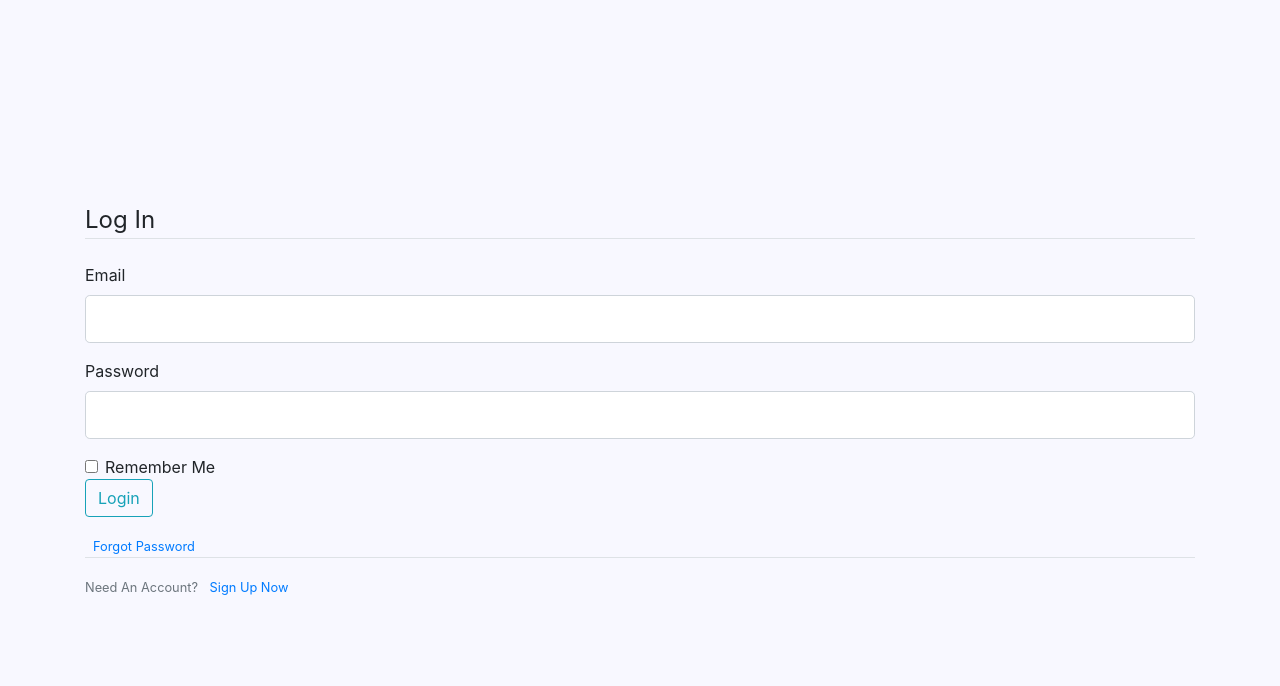
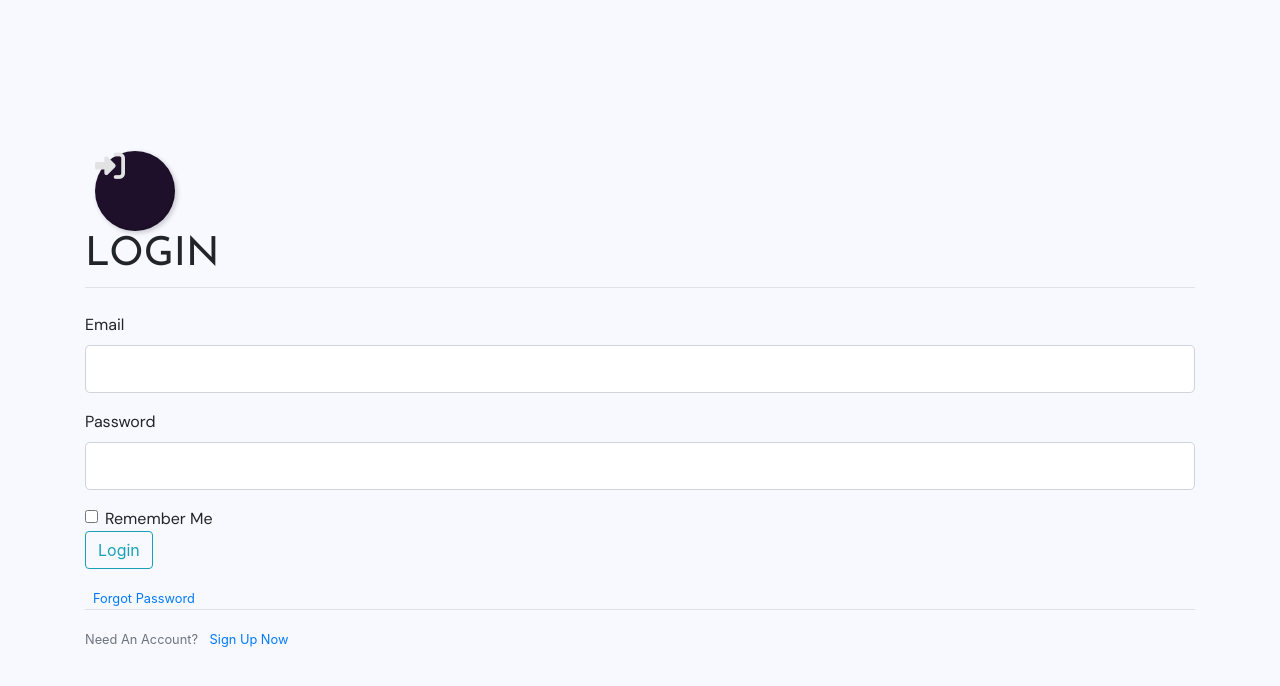
Before and after one commit to Tuncarrot/fitness_app_python, a Flask app: page /login in a window 1280 px wide. Shown: the top 686 px of the page. Run offline with Flask 2, Linux system fonts and the light colour scheme; some libraries are stand-ins or nearby versions.

Commit message:
:lipstick: update styling

```diff
--- a/fitnessAppFlask/templates/login.html
+++ b/fitnessAppFlask/templates/login.html
@@ -4,10 +4,10 @@
         <form method="POST" action="">
             {{ form.hidden_tag() }}
             <fieldset="form-group">
-                <legend class="border-bottom mb-4">Log In</legend>
+                <legend class="border-bottom mb-4"><i class="fas fa-sign-in-alt icon-sm login-colour-bg"></i><h1 class="header-font">Login</h1></legend>
 
                 <div class="form-group">
-                    {{ form.email.label(class="form-control-label") }}
+                    {{ form.email.label(class="form-control-label content-font") }}
 
                     {% if form.email.errors %}
                         {{ form.email(class="form-control form-control-lg is-invalid") }}
@@ -22,7 +22,7 @@
 
                 </div>
                 <div class="form-group">
-                    {{ form.password.label(class="form-control-label") }}
+                    {{ form.password.label(class="form-control-label content-font") }}
 
                     {% if form.password.errors %}
                         {{ form.password(class="form-control form-control-lg is-invalid") }}
@@ -37,7 +37,7 @@
                 </div>
                 <div class="form-check">
                     {{ form.remember(class="form-check-input") }}
-                    {{ form.remember.label(class="form-check-label") }}
+                    {{ form.remember.label(class="form-check-label content-font") }}
                 </div>
             </fieldset>
             <div class="form-group">
```
